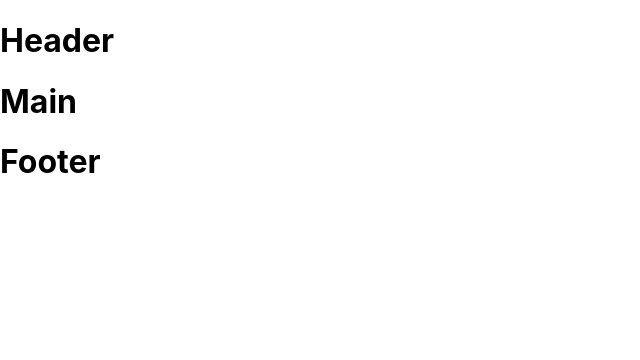
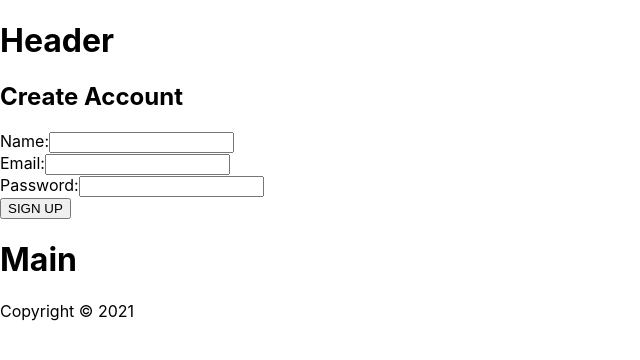
Before and after one commit to underdoggum/seir_pengiun_project_3_frontend, a React (Create React App) app: page / in a window 1280 px wide. Shown: the top 360 px of the page, without its empty margins (0-640 px from the left). Built offline with nearby package versions, Linux system fonts and the light colour scheme.

Commit message:
added authentication frontend

```diff
--- a/package.json
+++ b/package.json
@@ -14,7 +14,7 @@
     "web-vitals": "^1.1.2"
   },
   "scripts": {
-    "start": "react-scripts start",
+    "start": "react-scripts --openssl-legacy-provider start",
     "build": "react-scripts build",
     "test": "react-scripts test",
     "eject": "react-scripts eject"
--- a/src/App.js
+++ b/src/App.js
@@ -1,11 +1,14 @@
 import Header from './components/Header';
 import Main from './components/Main';
 import Footer from './components/Footer';
+import Form from './components/SignUpPages/Form';
+
 
 function App() {
   return (
     <div className="App">
       <Header />
+      <Form/>
       <Main />
       <Footer />
     </div>
--- a/src/components/Footer.js
+++ b/src/components/Footer.js
@@ -1,5 +1,7 @@
 const Footer = (props) => {
-    return <h1>Footer</h1>
+    return <div>
+        <p> Copyright &copy; 2021 </p>
+    </div>
 }
 
 export default Footer;
--- /dev/null
+++ b/src/components/SignUpPages/Form.jsx
@@ -0,0 +1,25 @@
+import React,  {useState} from 'react'
+import SignUp from './SignUp'
+import SignUpSuccess from './SignUpSuccess';
+
+
+const Form = () => {
+    const [formIsSubmitted, setFormIsSubmitted] = useState(false);
+
+    const submitForm = () => {
+        setFormIsSubmitted(true);
+    };
+
+    return (
+        <div>
+          {!formIsSubmitted ? (
+          <SignUp submitForm={submitForm}/>
+          ) : (
+          <SignUpSuccess/>
+          )}
+        </div>
+    );
+
+};
+
+export default Form
--- /dev/null
+++ b/src/components/SignUpPages/SignUp.jsx
@@ -0,0 +1,85 @@
+import React, {useState, useEffect} from 'react'
+import Validation from './Validation';
+
+
+
+const SignUp = ({submitForm}) => {
+
+    const [form, setForm] = useState({
+        name:"",
+        email:"",
+        password: "",
+    })
+
+    const [errors, setErrors] = useState({});
+    const [dataIsCorrect, setDataIsCorrect] = useState(false);
+
+
+    const handleChange = (event) => {
+        setForm({
+            ...form,
+            [event.target.name]: event.target.value,
+        });
+    };
+
+
+    const handleFormSubmit = (event) => {
+        event.preventDefault()
+        setErrors(Validation(form));
+        setDataIsCorrect(true);
+    };
+
+
+    useEffect(()=>{
+        if(Object.keys(errors).length === 0 && dataIsCorrect){
+            submitForm(true);
+        }
+    }, [errors]);
+
+    return (
+        <div className = "Container">
+            <div className = "app-wrapper">
+                <div>
+                    <h2>Create Account</h2>
+                </div>
+                <form className="signup-form">
+                    <div>
+                        <label>Name:</label>
+                        <input
+                        type="text"
+                        name="name"
+                        value={form.name}
+                        onChange={handleChange}
+                        />
+                        {errors.name && <p>{errors.name}</p>}
+ {/* if there is an error it will be stored in paragraph tag */}
+                    </div>
+                    <div>
+                        <label>Email:</label>
+                        <input
+                         type="email"
+                         name="email"
+                        value={form.email}
+                        onChange={handleChange}/>
+                        {errors.name && <p>{errors.email}</p>}
+                    </div>
+                    <div>
+                        <label>Password:</label>
+                        <input
+                         type="password"
+                         name="password"
+                         value={form.password}
+                         onChange={handleChange}/>
+                         {errors.name && <p>{errors.password}</p>}
+                    </div>
+                    <div>
+                        <button onClick={handleFormSubmit}>SIGN UP</button>
+                    </div>
+                </form>
+            </div>
+
+        </div>
+    )
+}
+
+export default SignUp
--- /dev/null
+++ b/src/components/SignUpPages/SignUpSuccess.jsx
@@ -0,0 +1,14 @@
+import React from 'react';
+
+
+const SignUpSuccess = () => {
+    return (
+        <div>
+            <div>
+                <h1>Account Created!</h1>
+            </div>
+        </div>
+    )
+}
+
+export default SignUpSuccess
--- /dev/null
+++ b/src/components/SignUpPages/Validation.jsx
@@ -0,0 +1,31 @@
+import React from 'react'
+
+
+const Validation = (form) => {
+
+    let errors = {};
+
+    if(!form.name){
+        errors.name="Name is required!"
+    }
+
+    // referenced - https://stackoverflow.com/questions/46155/how-to-validate-an-email-address-in-javascript
+
+    if(!form.email){
+        errors.email="Email is required!"
+    } else if (!/\S+@\S+\.\S+/.test(form.email)){
+        errors.email = "Email is invalid"
+    }
+
+
+    if(!form.password){
+        errors.password="Password is required!"
+    } else if (form.password.length < 6){
+        errors.password = "Password must be more than 6 characters."
+    }
+
+    return errors;
+
+}
+
+export default Validation
```
